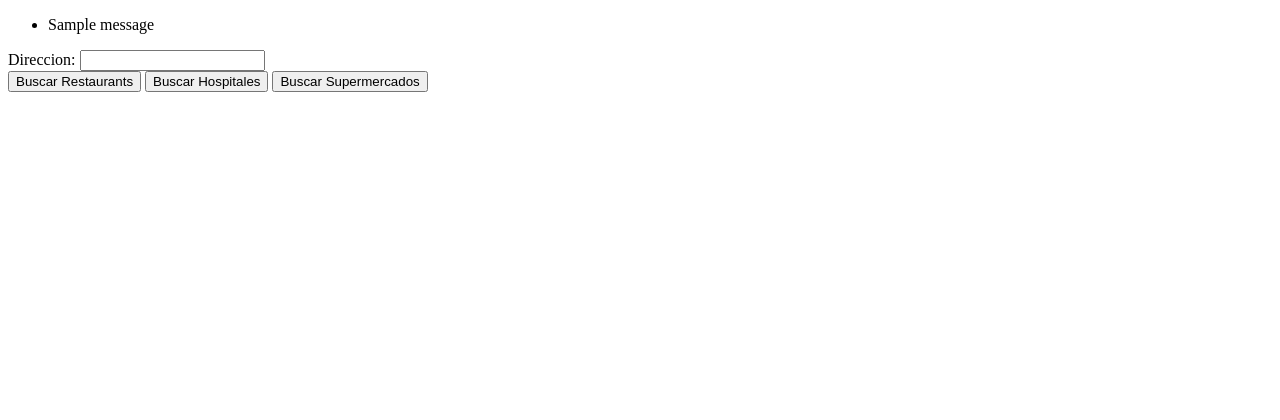
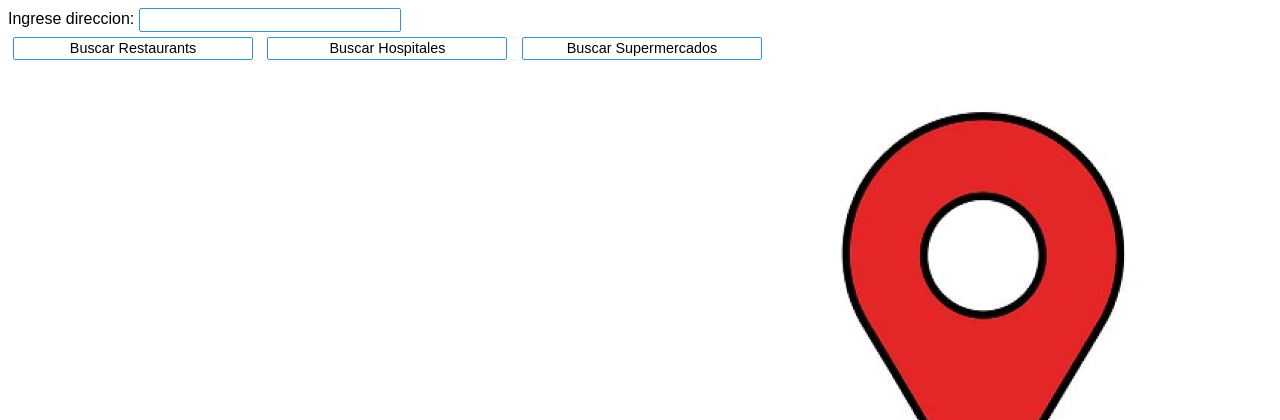
Before and after one commit to cainellicamila/TPFinal, a Flask app: page / in a window 1280 px wide. Shown: the top 420 px of the page. Run offline with Flask 2, Linux system fonts and the light colour scheme; one stand-in notice (Sample message) is shown.

Commit message:
Add files via upload

```diff
--- a/app.py
+++ b/app.py
@@ -17,7 +17,7 @@ app.config['SECRET_KEY'] = '7d441f27d441f27567d441f2b6176a'
 
 
 class ReusableForm(Form):
-    direccion = StringField('Direccion:', validators=[validators.required()])
+    direccion = StringField('Ingrese direccion:', validators=[validators.required()])
 
 
     @app.route("/", methods=['GET', 'POST'])
--- /dev/null
+++ b/static/css/main.css
@@ -0,0 +1,27 @@
+body { font-family: sans-serif;
+        background-image: url("/static/fondo.png");
+        background-position: right top;
+        background-attachment: fixed;
+        background-repeat: no-repeat;
+        background-size: cover;
+
+        }
+
+ul li {list-style-type: circle;
+        list-style-position: inside}
+
+.redondeado {
+   border-radius: 2px;
+    border: 1px solid #39c}
+
+input, textarea {
+  font    : .9em/1.5em "handwriting", sans-serif;
+
+  border-radius: 2px;
+  border :  1px solid #39c;
+  padding : 0 10px;
+  margin  : 0;
+  width   : 240px;
+
+  background: none;
+}
--- a/templates/InDirecc.html
+++ b/templates/InDirecc.html
@@ -1,32 +1,41 @@
 <!DOCTYPE html PUBLIC "-//W3C//DTD XHTML 1.0 Strict//EN" "http://www.w3.org/TR/xhtml1/DTD/xhtml1-strict.dtd">
 <html>
     <head>
-        <title>Reusable Form Demo</title>
+        <title>Buscar Lugares</title>
+        <link rel="stylesheet" href="{{ url_for('static', filename='css/main.css') }}">
     </head>
     <body>
 
 
-        {% with messages = get_flashed_messages(with_categories=true) %}
-            {% if messages %}
-                <ul>
-                    {% for message in messages %}
-                        <li>{{ message[1] }}</li>
-                    {% endfor %}
-                </ul>
-            {% endif %}
-        {% endwith %}
+
         <form action="" method="post">
             {{ form.csrf }}
-
+            <div>
             <div class="input text">
                 {{ form.direccion.label }} {{ form.direccion }}
             </div>
+                </div>
 
+                <div>
             <div class="input submit">
-                <input type="submit" name="submit_button" value="Buscar Restaurants" />
-                <input type="submit" name="submit_button" value="Buscar Hospitales" />
-                <input type="submit" name="submit_button" value="Buscar Supermercados" />
+
+                <input type="submit"  class="redondeado" name="submit_button" value="Buscar Restaurants" style = "margin: 5px" />
+
+
+                <input type="submit" class="redondeado" name="submit_button" value="Buscar Hospitales" style = "margin: 5px" />
+
+
+                <input type="submit" class="redondeado" name="submit_button" value="Buscar Supermercados" style = "margin: 5px" />
+
             </div>
+             </div>
         </form>
+    {% if resultados %}
+            <ul>
+                {% for res in resultados %}
+                    <li>{{ res[0] }}: {{ res[1] }}</li>
+                {% endfor %}
+            </ul>
+        {% endif %}
     </body>
 </html>
```
Also changed, not shown: Tests01.py (added, +58 -0 lines), static/Fondo.png (added), static/Sintitulo.png (added), static/Sintitulo01.png (added).
